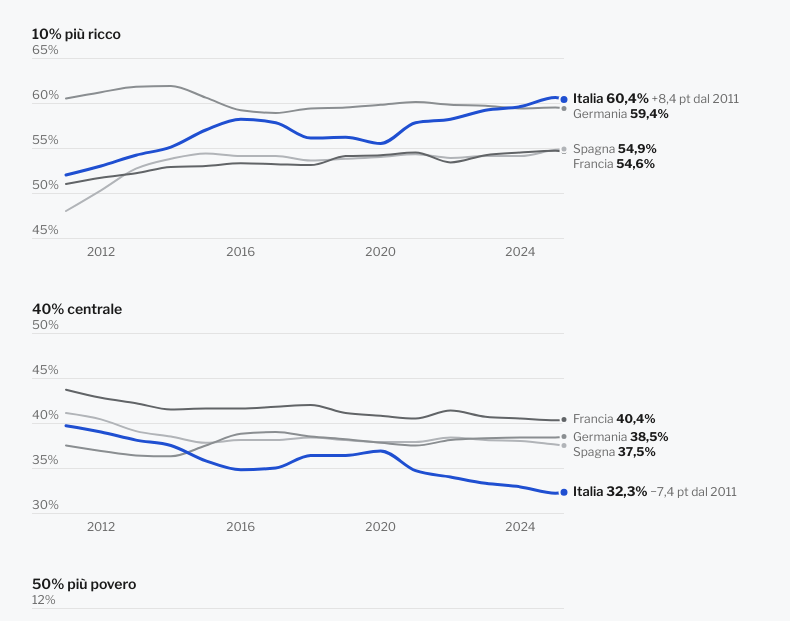
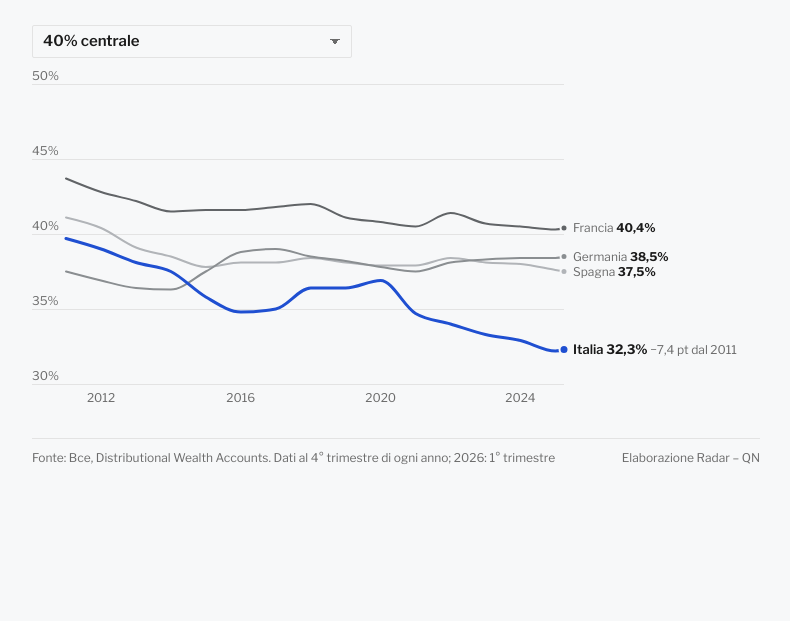
Before and after one commit to CosimoFire/ricchezza-famiglie, a plain HTML site: page quote-nel-tempo/index.html in a window 1280 px wide. Shown: the part 173-794 px from the top of the page, without its empty margins (244-1034 px from the left). Drawn offline with nearby package versions, Linux system fonts and the light colour scheme.

Commit message:
Grafico a linee con menu a tendina; correzione ridisegno barre
Co-Authored-By: Claude Opus 5.5 <noreply@anthropic.com>

```diff
--- a/quote-nel-tempo/index.html
+++ b/quote-nel-tempo/index.html
@@ -14,6 +14,13 @@
   .line { fill: none; stroke-width: 2; stroke-linecap: round; stroke-linejoin: round; }
   .line--main { stroke-width: 3; }
   .end-dot { stroke: var(--bg); stroke-width: 2; }
+  .r-pick { display: block; width: 100%; max-width: 320px; font-family: var(--sans); font-size: 15px; font-weight: 600; color: var(--ink);
+    background: var(--bg); border: 1px solid var(--rule); border-radius: 2px; padding: 7px 34px 7px 10px; margin: 0 0 12px; cursor: pointer;
+    appearance: none; -webkit-appearance: none;
+    background-image: linear-gradient(45deg, transparent 50%, var(--ink-2) 50%), linear-gradient(135deg, var(--ink-2) 50%, transparent 50%);
+    background-position: calc(100% - 16px) 52%, calc(100% - 11px) 52%; background-size: 5px 5px; background-repeat: no-repeat; }
+  .r-pick:focus-visible { outline: 2px solid var(--blue); outline-offset: 1px; }
+  .r-sr { position: absolute; width: 1px; height: 1px; overflow: hidden; clip: rect(0 0 0 0); }
 </style>
 </head>
 <body>
@@ -23,9 +30,14 @@
     <p class="r-sub">Quota della ricchezza netta delle famiglie posseduta da ciascun gruppo, in %. Le famiglie sono ordinate dalla più povera alla più ricca</p>
   </header>
 
-  <figure class="r-chart" id="p-top"><p class="r-chart__head">10% più ricco</p></figure>
-  <figure class="r-chart" id="p-mid"><p class="r-chart__head">40% centrale</p></figure>
-  <figure class="r-chart" id="p-low"><p class="r-chart__head">50% più povero</p></figure>
+  <figure class="r-chart" id="chart">
+    <label class="r-sr" for="grp">Gruppo di famiglie</label>
+    <select class="r-pick" id="grp">
+      <option>10% più ricco</option>
+      <option selected>40% centrale</option>
+      <option>50% più povero</option>
+    </select>
+  </figure>
 
   <footer class="r-foot">
     <span>Fonte: Bce, Distributional Wealth Accounts. Dati al 4° trimestre di ogni anno; 2026: 1° trimestre</span>
@@ -43,11 +55,10 @@
     Germania: { c: "var(--grey-3)" },
     Spagna:   { c: "var(--grey-4)" }
   };
-  var GROUPS = [
-    { id: "p-top", col: "10% più ricco" },
-    { id: "p-mid", col: "40% centrale" },
-    { id: "p-low", col: "50% più povero" }
-  ];
+  var grp = document.getElementById("grp");
+  // un solo grafico: il gruppo mostrato si sceglie dal menu
+  var GROUPS = [{ id: "chart", get col() { return grp.value; } }];
+  var drawFn;
   var f1 = function (v) { return fmt(v, 1) + "%"; };
   var pt = function (v) { return (v > 0 ? "+" : v < 0 ? "−" : "") + fmt(Math.abs(v), 1); };
 
@@ -83,10 +94,10 @@
       var cross;
       R.dismissOutside(host, function () { tip.hide(); if (cross) cross.style("opacity", 0); });
 
-      R.responsive(host, function (W, phase) {
+      R.responsive(host, drawFn = function (W, phase) {
         var narrow = R.isNarrow(W);
         var m = { top: 14, right: narrow ? 104 : 196, bottom: 26, left: 34 };
-        var H = narrow ? 200 : 220;
+        var H = narrow ? 280 : 340;
         var w = W - m.left - m.right, h = H - m.top - m.bottom;
         var vals = [].concat.apply([], COUNTRIES.map(function (c) { return data[c].map(function (p) { return p.v[G.col]; }); }));
         var lo = d3.min(vals), hi = d3.max(vals), pad = (hi - lo) * 0.12 || 1;
@@ -164,6 +175,12 @@
           .on("pointerleave", function (ev) { if (ev.pointerType === "mouse") { tip.hide(); cross.style("opacity", 0); } });
       });
     });
+    grp.addEventListener("change", function () {
+      var host = document.getElementById("chart");
+      d3.select(host).select(".r-tip").classed("is-on", false);
+      drawFn(Math.floor(host.getBoundingClientRect().width), "play");
+      R.scheduleHeight();
+    });
   }).catch(function (err) { R.fail(document.querySelector(".radar"), err); });
 })();
 </script>
```
Also changed, not shown: composizione/index.html (+1 -1 lines), index.html (+3 -3 lines).
